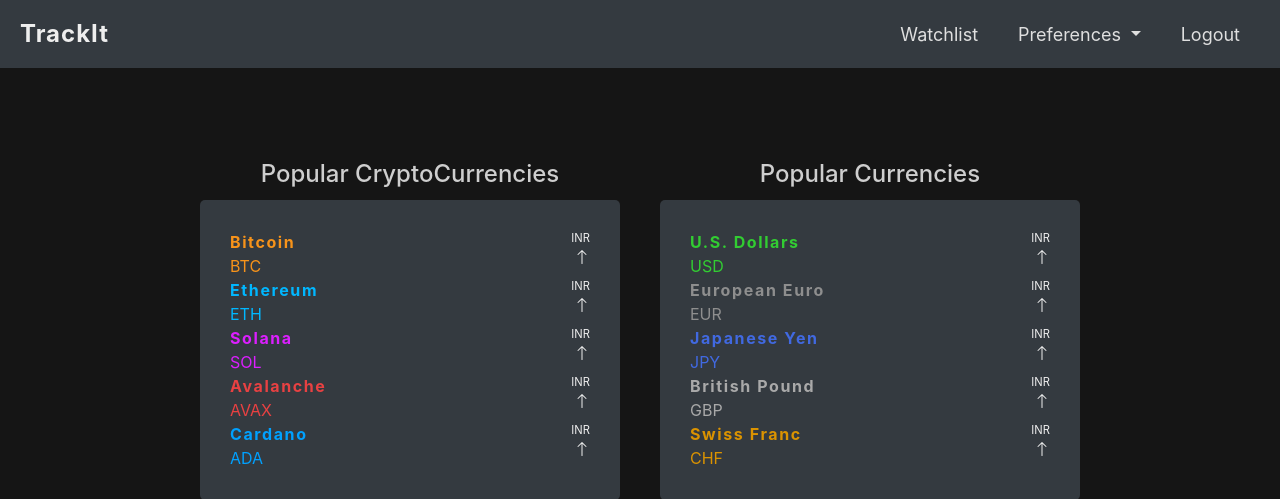
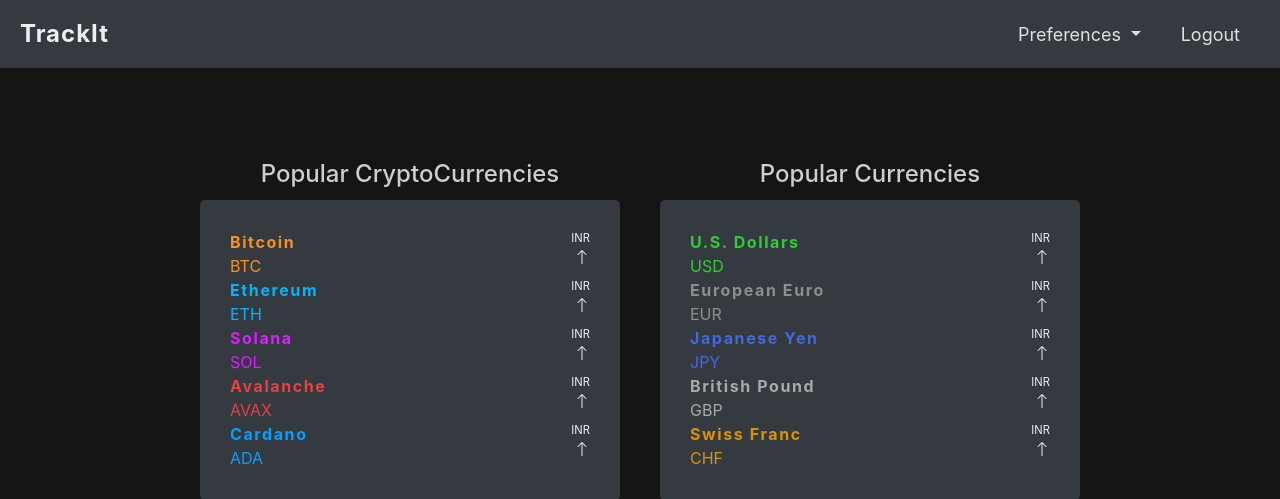
Before and after one commit to KushagraAgarwal525/TrackIt, a Django app: page / in a window 1280 px wide. Shown: the top 499 px of the page. Run offline with Django 4.2, Linux system fonts and the light colour scheme; a user stored in the database is signed in; data comes from the database, SQL or seed files in the repository.

Commit message:
Temporarily remove WatchList for users

```diff
--- a/TrackIt/templates/TrackIt/layout.html
+++ b/TrackIt/templates/TrackIt/layout.html
@@ -22,7 +22,7 @@
                 <a href="{% url 'register' %}"class="nav-item nav-link">Register</a>
                 <a href="{% url 'login' %}" class="nav-item nav-link">Login</a>
             {% else %}
-                <a class="nav-item nav-link">Watchlist</a>
+                <!-- <a class="nav-item nav-link">Watchlist</a> -->
                 <div class="dropdown nav-link nav-item">
                     <button class="btn dropdown-toggle nav-item btn-preferences" type="button" id="dropdownMenuButton1" data-bs-toggle="dropdown" aria-expanded="false">
                         Preferences
```
